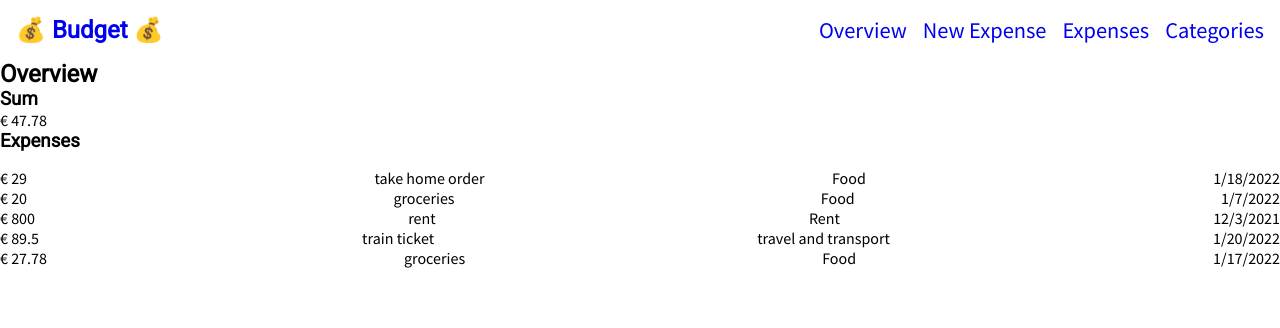
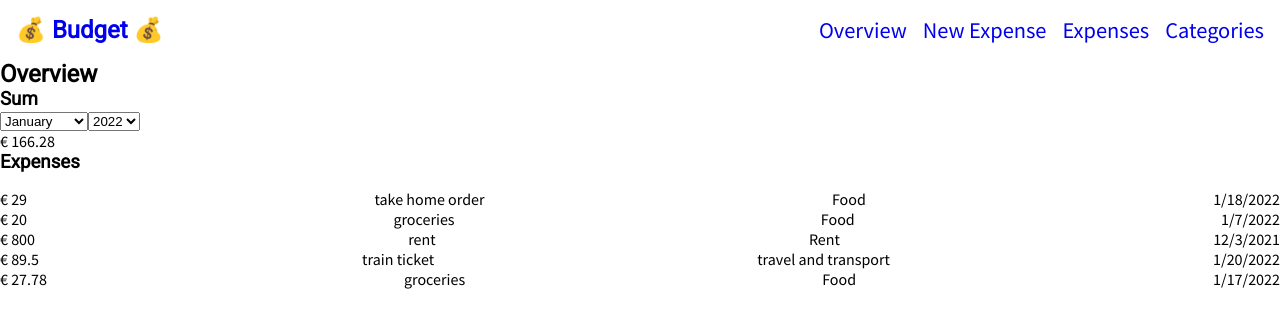
Before and after one commit to donatmarton/budget, a React (Create React App) app: page / in a window 1280 px wide. Shown: the top 328 px of the page. Built offline with nearby package versions, Linux system fonts and the light colour scheme.

Commit message:
Filtering period can be choosen by user

```diff
--- /dev/null
+++ b/src/components/MonthSelector.js
@@ -0,0 +1,57 @@
+
+const months = Array(12).fill(null).map( (_, index) => {
+  const month = new Date(0, index).toLocaleString('en', { month: 'long' })
+  const obj = {number: index, name: month};
+  return obj
+})
+
+
+const MonthSelector = (props) => {
+  const handleChange = (event) => {
+    const name = event.target.name;
+    const value = parseInt(event.target.value);
+    props.notifyChange(name, value)
+  }
+
+  return (
+    <div>
+      <form>
+        <select
+          value={props.month}
+          onChange={handleChange}
+          name="month"
+        >
+          {months.map((month) => {
+            return (
+              <option
+                key={month.number}
+                value={month.number}
+              >
+                {month.name}
+              </option>)
+          })}
+        </select>
+        <select
+          value={props.year}
+          onChange={handleChange}
+          name="year"
+        >
+          <option
+            key={2021}
+            value={2021}
+          >
+            2021
+          </option>
+          <option
+            key={2022}
+            value={2022}
+          >
+            2022
+          </option>
+        </select>
+      </form>
+    </div>
+  )
+}
+
+export default MonthSelector;
--- a/src/routes/Overview.js
+++ b/src/routes/Overview.js
@@ -2,17 +2,39 @@ import React from "react";
 import DataContext from "../DataContext";
 import ExpenseList from "../components/ExpenseList";
 import ExpenseSum from "../components/ExpenseSum";
+import MonthSelector from "../components/MonthSelector";
 
 
 const Overview = () => {
   const { expenses } = React.useContext(DataContext);
+
+  const [filterSelection, setFilterSelection] = React.useState({
+    month: 0,
+    year: (new Date().getFullYear()),
+  })
+  const beginDate = new Date(filterSelection.year, filterSelection.month, 1);
+  const endDate = new Date(filterSelection.year, filterSelection.month, 31);
+
+  const updateFilter = (label, newValue) => {
+    setFilterSelection( prevState => {
+      return {
+        ...prevState,
+        [label]: newValue,
+      }
+    })
+  }
   return (
     <div>
       <h2>Overview</h2>
       <h3>Sum</h3>
+      <MonthSelector
+        notifyChange={updateFilter}
+        year={filterSelection.year}
+        month={filterSelection.month}
+      />
       <ExpenseSum
-        beginDate={new Date(2022, 0, 1)}
-        endDate={new Date(2022, 0, 17)}
+        beginDate={beginDate}
+        endDate={endDate}
       />
       <h3>Expenses</h3>
       <ExpenseList expenses={expenses} />
```
